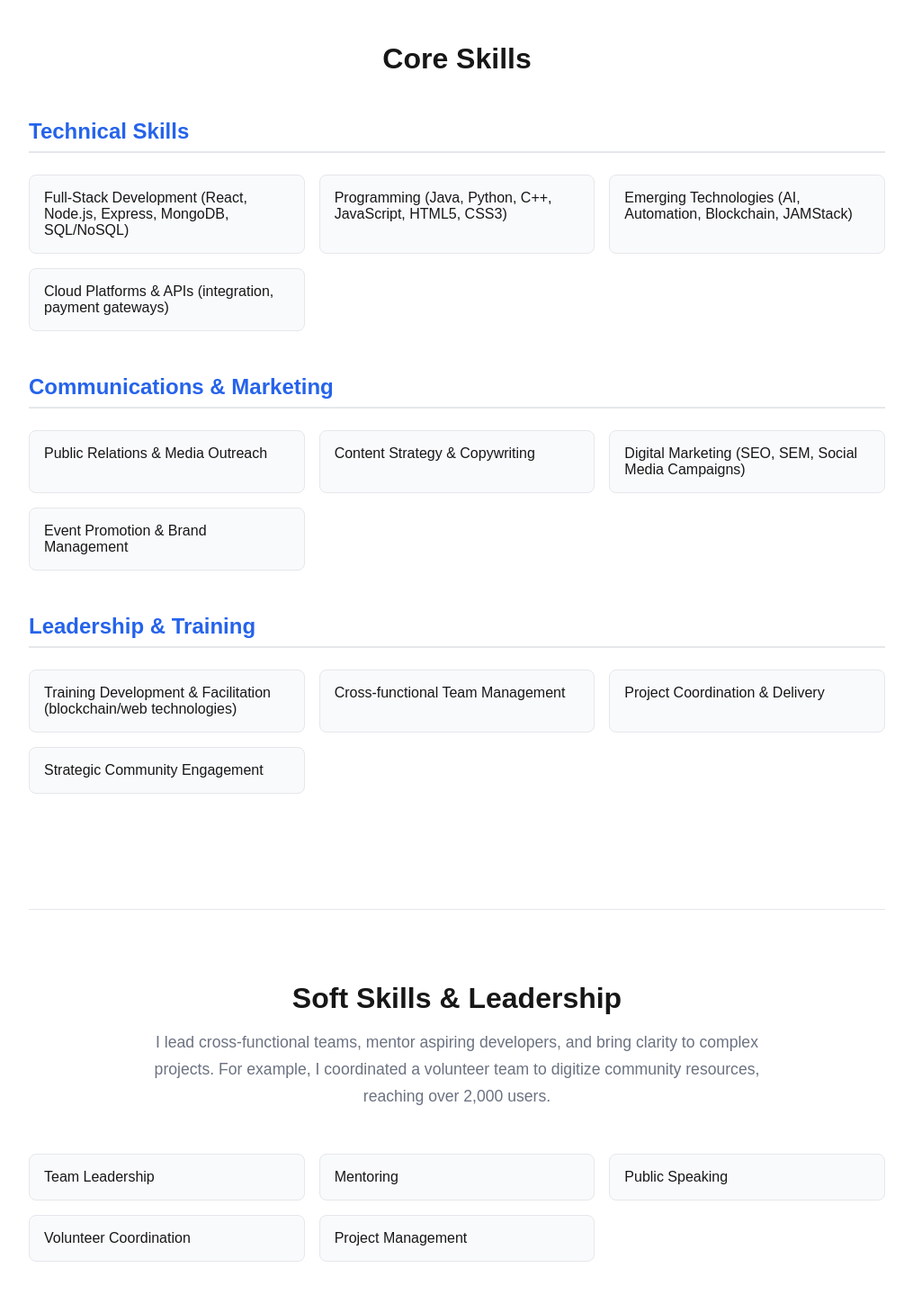
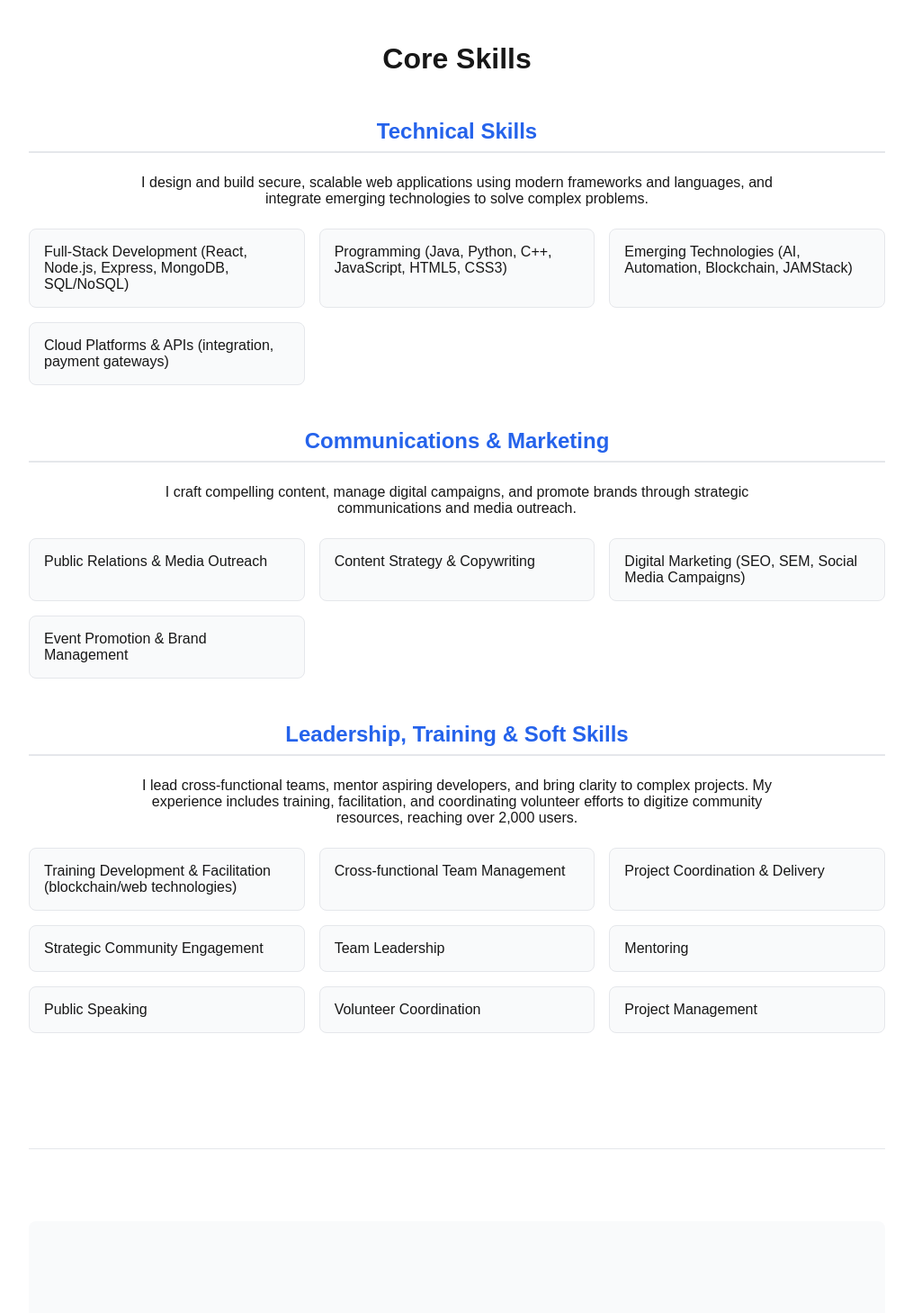
Before and after one commit to LarryMwansa/my-personal-site, a Next.js app: page /about in a window 1280 px wide. Shown: the part 1460-2919 px from the top of the page at 90% size, without its empty margins (132-1147 px from the left). Built offline with nearby package versions, Linux system fonts and the light colour scheme.

Commit message:
Enhance AboutPage skills section; center-align titles, add descriptions for technical, communications, and leadership skills, and remove redundant soft skills section.

```diff
--- a/src/app/about/page.jsx
+++ b/src/app/about/page.jsx
@@ -75,11 +75,14 @@ const AboutPage = () => {
       {/* Core Skills Section */}
       <section className={styles.section}>
         <div className={styles.sectionHeader}>
-          <h2 className={styles.sectionTitle}>Core Skills</h2>
+            <h2 className={styles.sectionTitle} style={{ textAlign: "center" }}>Core Skills</h2>
         </div>
         <div className={styles.skillsContainer}>
           <div className={styles.skillCategory}>
-            <h3 className={styles.skillCategoryTitle}>Technical Skills</h3>
+                  <h3 className={styles.skillCategoryTitle} style={{ textAlign: "center" }}>Technical Skills</h3>
+                  <p className={styles.skillCategoryDesc} style={{ textAlign: "center", marginBottom: "1.5rem", width: "75%", marginLeft: "auto", marginRight: "auto" }}>
+                I design and build secure, scalable web applications using modern frameworks and languages, and integrate emerging technologies to solve complex problems.
+              </p>
             <ul className={styles.skillsList}>
               <li className={styles.skillItem}>
                 Full-Stack Development (React, Node.js, Express, MongoDB, SQL/NoSQL)
@@ -97,7 +100,10 @@ const AboutPage = () => {
           </div>
 
           <div className={styles.skillCategory}>
-            <h3 className={styles.skillCategoryTitle}>Communications & Marketing</h3>
+              <h3 className={styles.skillCategoryTitle} style={{ textAlign: "center" }}>Communications & Marketing</h3>
+              <p className={styles.skillCategoryDesc} style={{ textAlign: "center", marginBottom: "1.5rem", width: "75%", marginLeft: "auto", marginRight: "auto" }}>
+                I craft compelling content, manage digital campaigns, and promote brands through strategic communications and media outreach.
+              </p>
             <ul className={styles.skillsList}>
               <li className={styles.skillItem}>Public Relations & Media Outreach</li>
               <li className={styles.skillItem}>Content Strategy & Copywriting</li>
@@ -107,39 +113,26 @@ const AboutPage = () => {
           </div>
 
           <div className={styles.skillCategory}>
-            <h3 className={styles.skillCategoryTitle}>Leadership & Training</h3>
+              <h3 className={styles.skillCategoryTitle} style={{ textAlign: "center" }}>Leadership, Training & Soft Skills</h3>
+              <p className={styles.skillCategoryDesc} style={{ textAlign: "center", marginBottom: "1.5rem", width: "75%", marginLeft: "auto", marginRight: "auto" }}>
+                I lead cross-functional teams, mentor aspiring developers, and bring clarity to complex projects. My experience includes training, facilitation, and coordinating volunteer efforts to digitize community resources, reaching over 2,000 users.
+              </p>
             <ul className={styles.skillsList}>
-              <li className={styles.skillItem}>
-                Training Development & Facilitation (blockchain/web technologies)
-              </li>
+              <li className={styles.skillItem}>Training Development & Facilitation (blockchain/web technologies)</li>
               <li className={styles.skillItem}>Cross-functional Team Management</li>
               <li className={styles.skillItem}>Project Coordination & Delivery</li>
               <li className={styles.skillItem}>Strategic Community Engagement</li>
+              <li className={styles.skillItem}>Team Leadership</li>
+              <li className={styles.skillItem}>Mentoring</li>
+              <li className={styles.skillItem}>Public Speaking</li>
+              <li className={styles.skillItem}>Volunteer Coordination</li>
+              <li className={styles.skillItem}>Project Management</li>
             </ul>
           </div>
         </div>
       </section>
 
       {/* Soft Skills Section */}
-      <section className={styles.section}>
-        <div className={styles.sectionHeader}>
-          <h2 className={styles.sectionTitle}>Soft Skills & Leadership</h2>
-          <p className={styles.sectionText}>
-            I lead cross-functional teams, mentor aspiring developers, and bring
-            clarity to complex projects. For example, I coordinated a volunteer
-            team to digitize community resources, reaching over 2,000 users.
-          </p>
-        </div>
-        <div className={styles.skillsContainer}>
-          <ul className={styles.skillsList}>
-            <li className={styles.skillItem}>Team Leadership</li>
-            <li className={styles.skillItem}>Mentoring</li>
-            <li className={styles.skillItem}>Public Speaking</li>
-            <li className={styles.skillItem}>Volunteer Coordination</li>
-            <li className={styles.skillItem}>Project Management</li>
-          </ul>
-        </div>
-      </section>
 
       {/* CTA Section */}
       <section className={styles.ctaSection}>
```
